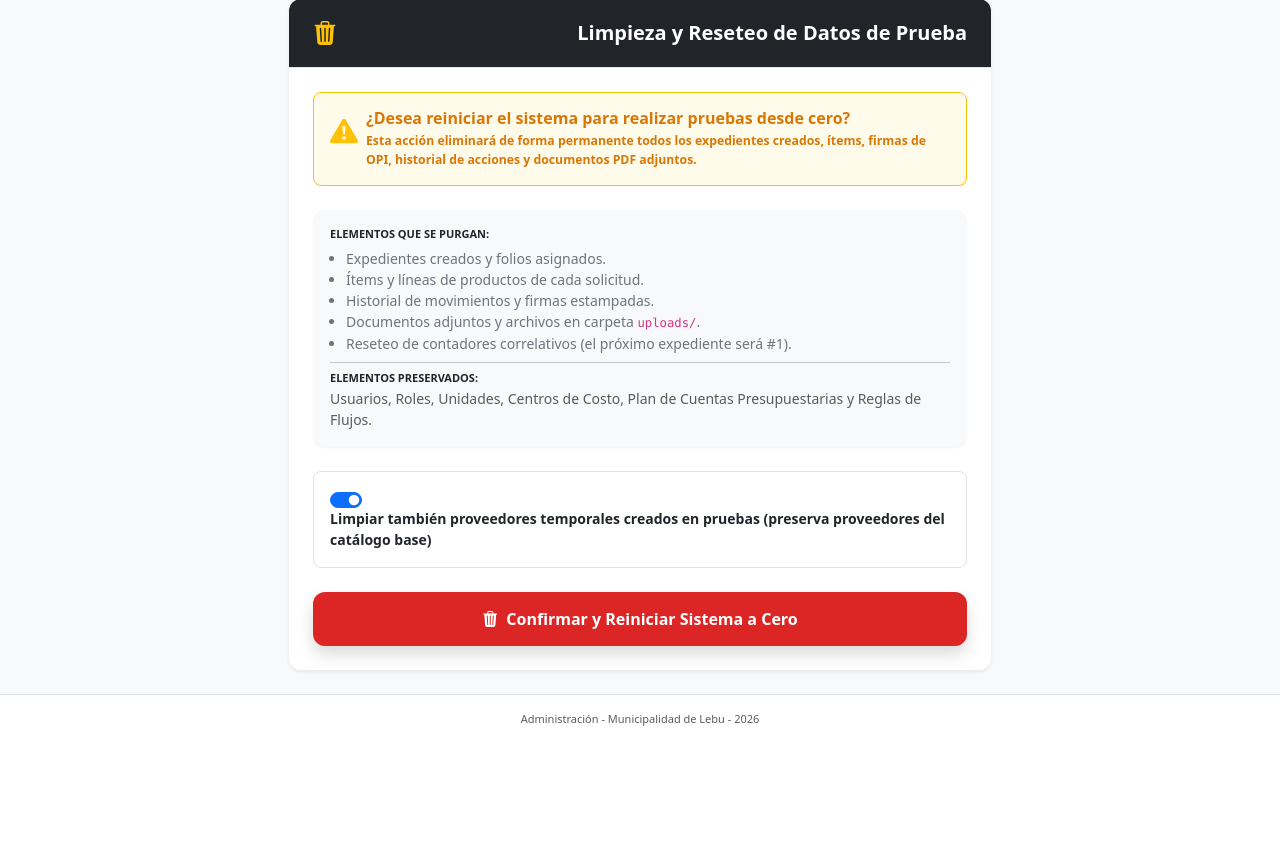
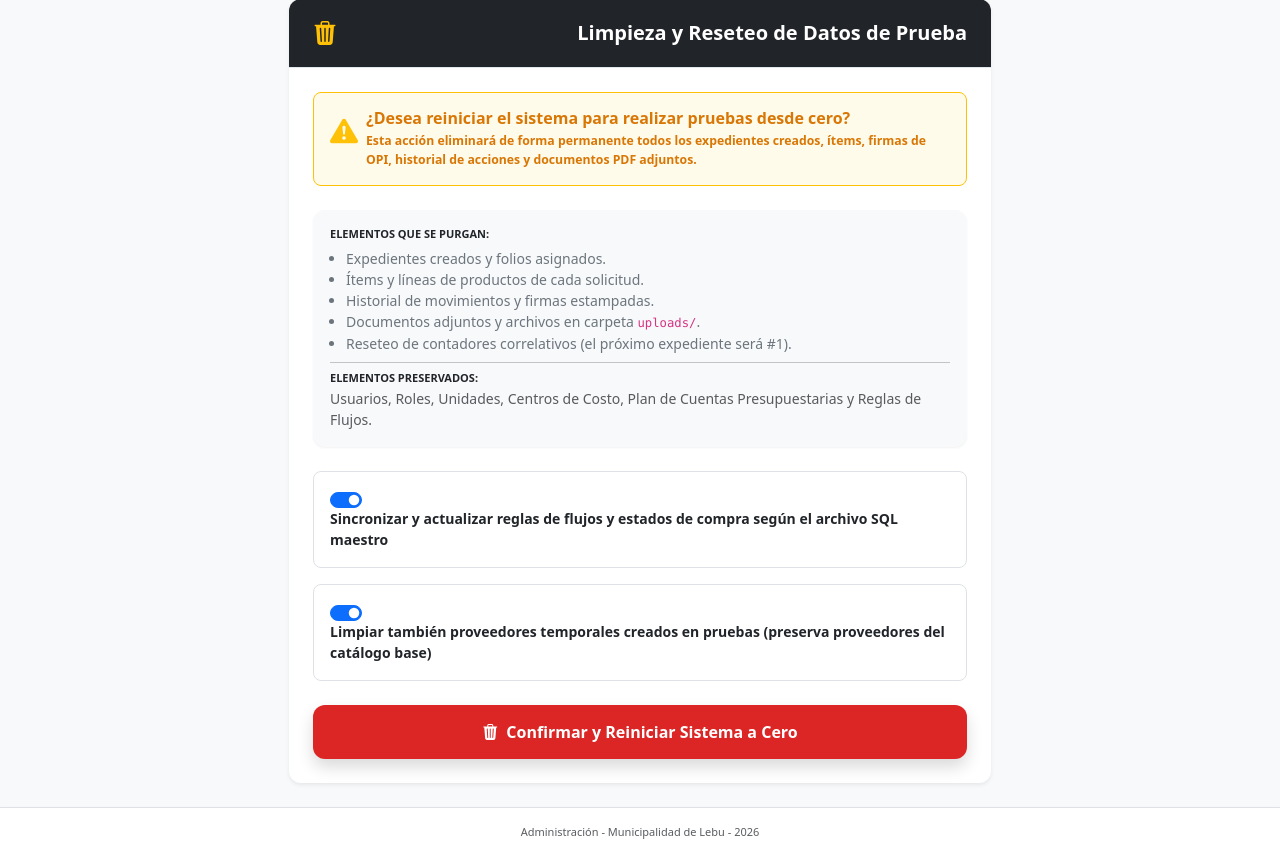
Before and after one commit to informatica-stack/opiv2, a PHP site: page /limpiar_datos_pruebas.php in a window 1280 px wide. Shown: the part 84-940 px from the top of the page. Before the commit the page ends 810 px from the top, so only its background shows below. Run offline with PHP 8.4, Linux system fonts and the light colour scheme; a user stored in the database is signed in; data comes from the database, SQL or seed files in the repository; both versions use the stored data as it was after the commit.

Commit message:
upd flujo y datos pruebas.php

```diff
--- a/limpiar_datos_pruebas.php
+++ b/limpiar_datos_pruebas.php
@@ -22,6 +22,8 @@ $tipo_mensaje = 'success';
 $detalles = [];
 $archivos_borrados = 0;
 $limpiar_proveedores_test = false;
+$sincronizar_flujos = true;
+$reglas_sincronizadas = 0;
 
 if ($is_cli) {
     // Si viene desde CLI con flag --confirm o confirm
@@ -29,6 +31,7 @@ if ($is_cli) {
     if (in_array('--confirm', $args) || in_array('confirm', $args)) {
         $ejecutar = true;
         $limpiar_proveedores_test = in_array('--clean-providers', $args);
+        $sincronizar_flujos = !in_array('--no-sync-flujos', $args);
     }
 } else {
     // Si viene por POST en Web
@@ -40,6 +43,7 @@ if ($is_cli) {
         } else {
             $ejecutar = true;
             $limpiar_proveedores_test = !empty($_POST['limpiar_proveedores_test']);
+            $sincronizar_flujos = !empty($_POST['sincronizar_flujos']);
         }
     }
 }
@@ -60,7 +64,7 @@ if ($ejecutar) {
         foreach ($tablas as $t) {
             // Contar antes de borrar
             $cnt = $pdo->query("SELECT COUNT(*) FROM `$t`")->fetchColumn();
-            $pdo->exec("TRUNCATE TABLE `$t`");
+            $pdo->exec("DELETE FROM `$t`");
             $pdo->exec("ALTER TABLE `$t` AUTO_INCREMENT = 1");
             $detalles[$t] = $cnt;
         }
@@ -73,6 +77,36 @@ if ($ejecutar) {
             $next_prov_id = max(3, $max_prov_id + 1);
             $pdo->exec("ALTER TABLE `proveedores` AUTO_INCREMENT = $next_prov_id");
             $detalles['proveedores (test)'] = $cnt_prov;
+        }
+
+        // Sincronizar estados_tramite y flujos_definicion desde el archivo SQL maestro
+        if ($sincronizar_flujos) {
+            $sql_file = __DIR__ . '/sql/database_produccion_limpia.sql';
+            if (!file_exists($sql_file)) {
+                $sql_file = __DIR__ . '/OPI_produccion.sql';
+            }
+
+            if (file_exists($sql_file)) {
+                $sql_content = file_get_contents($sql_file);
+
+                // 1. Sincronizar estados_tramite
+                if (preg_match('/INSERT INTO `estados_tramite`[^;]+;/s', $sql_content, $m_est)) {
+                    $insert_est = rtrim(trim($m_est[0]), ';') . " ON DUPLICATE KEY UPDATE nombre = VALUES(nombre), rol_responsable = VALUES(rol_responsable), descripcion = VALUES(descripcion);";
+                    $pdo->exec($insert_est);
+                }
+
+                // 2. Sincronizar flujos_definicion
+                $pdo->exec("DELETE FROM `flujos_definicion`");
+                $pdo->exec("ALTER TABLE `flujos_definicion` AUTO_INCREMENT = 1");
+
+                if (preg_match_all('/INSERT INTO `flujos_definicion`[^;]+;/s', $sql_content, $m_fluj)) {
+                    foreach ($m_fluj[0] as $q) {
+                        $pdo->exec($q);
+                    }
+                }
+                $reglas_sincronizadas = (int)$pdo->query("SELECT COUNT(*) FROM `flujos_definicion`")->fetchColumn();
+                $detalles['flujos_definicion (reglas sincronizadas)'] = $reglas_sincronizadas;
+            }
         }
 
         // Borrar archivos en carpeta uploads
@@ -106,7 +140,7 @@ if ($ejecutar) {
             @file_put_contents($uploads_dir . '/index.html', '<!DOCTYPE html><html><head><title>403 Forbidden</title></head><body><h1>Directory access is forbidden.</h1></body></html>');
         }
 
-        $mensaje = "Limpieza ejecutada con éxito. El sistema ha sido reiniciado a cero para nuevas pruebas.";
+        $mensaje = "Limpieza y sincronización ejecutadas con éxito. El sistema ha sido reiniciado a cero con los flujos de trabajo actualizados.";
 
     } catch (Exception $e) {
         $mensaje = "Error al ejecutar limpieza: " . $e->getMessage();
@@ -122,10 +156,13 @@ if ($is_cli) {
         echo "HERRAMIENTA DE LIMPIEZA DE DATOS DE PRUEBA (MUNI LEBU)\n";
         echo "====================================================\n";
         echo "ADVERTENCIA: Esta acción vaciará todos los expedientes, firmas,\n";
-        echo "documentos e historial de prueba y reseteará los IDs a 1.\n\n";
+        echo "documentos e historial de prueba y reseteará los IDs a 1.\n";
+        echo "También sincronizará las reglas de flujo desde el SQL maestro.\n\n";
         echo "Para ejecutar, incluya el flag --confirm:\n";
         echo "php limpiar_datos_pruebas.php --confirm\n\n";
-        echo "Opcional: incluir --clean-providers para purgar también proveedores de prueba creados.\n";
+        echo "Opciones:\n";
+        echo "  --clean-providers  Purgar también proveedores de prueba creados.\n";
+        echo "  --no-sync-flujos   Omitir la re-sincronización de reglas de flujo.\n";
         echo "====================================================\n";
         exit(0);
     } else {
@@ -133,7 +170,7 @@ if ($is_cli) {
         echo "RESUMEN DE LIMPIEZA EJECUTADA CON ÉXITO\n";
         echo "====================================================\n";
         foreach ($detalles as $t => $c) {
-            echo "Tabla '$t': $c registros eliminados (AUTO_INCREMENT reset a 1).\n";
+            echo "Elemento '$t': $c registros procesados.\n";
         }
         echo "Archivos borrados en uploads/: $archivos_borrados\n";
         echo "====================================================\n";
@@ -248,6 +285,13 @@ if ($is_cli) {
                         <input type="hidden" name="csrf_token" value="<?= htmlspecialchars($_SESSION['csrf_token'] ?? '') ?>">
                         <input type="hidden" name="confirmar_limpieza" value="1">
 
+                        <div class="form-check form-switch mb-3 p-3 bg-white border rounded-3">
+                            <input class="form-check-input ms-0 me-2" type="checkbox" name="sincronizar_flujos" id="chkSyncFlujos" value="1" checked>
+                            <label class="form-check-label fw-bold small text-dark" for="chkSyncFlujos">
+                                Sincronizar y actualizar reglas de flujos y estados de compra según el archivo SQL maestro
+                            </label>
+                        </div>
+
                         <div class="form-check form-switch mb-4 p-3 bg-white border rounded-3">
                             <input class="form-check-input ms-0 me-2" type="checkbox" name="limpiar_proveedores_test" id="chkProvTest" value="1" checked>
                             <label class="form-check-label fw-bold small text-dark" for="chkProvTest">
```
Also changed, not shown: OPI_produccion.sql (+9 -4 lines), sql/database_produccion_limpia.sql (+9 -4 lines), 1 other file.
